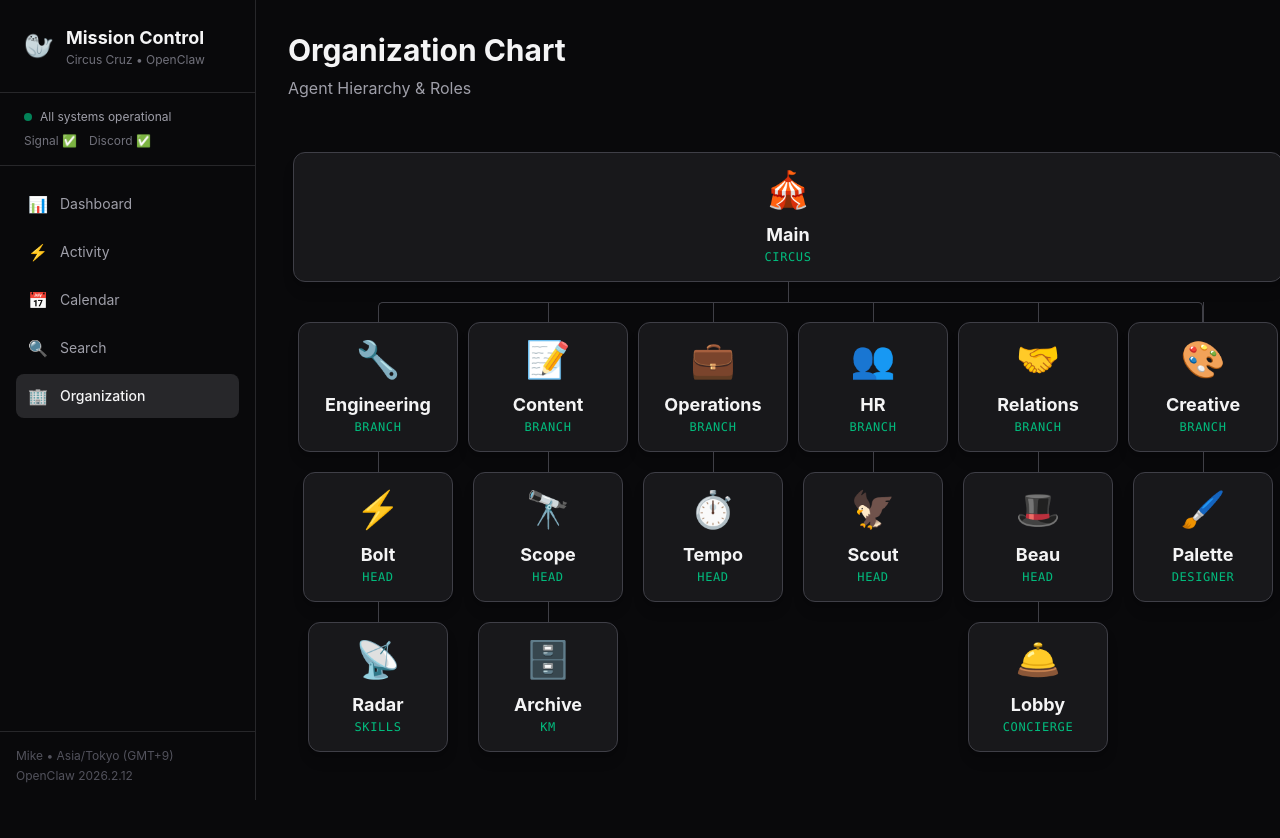
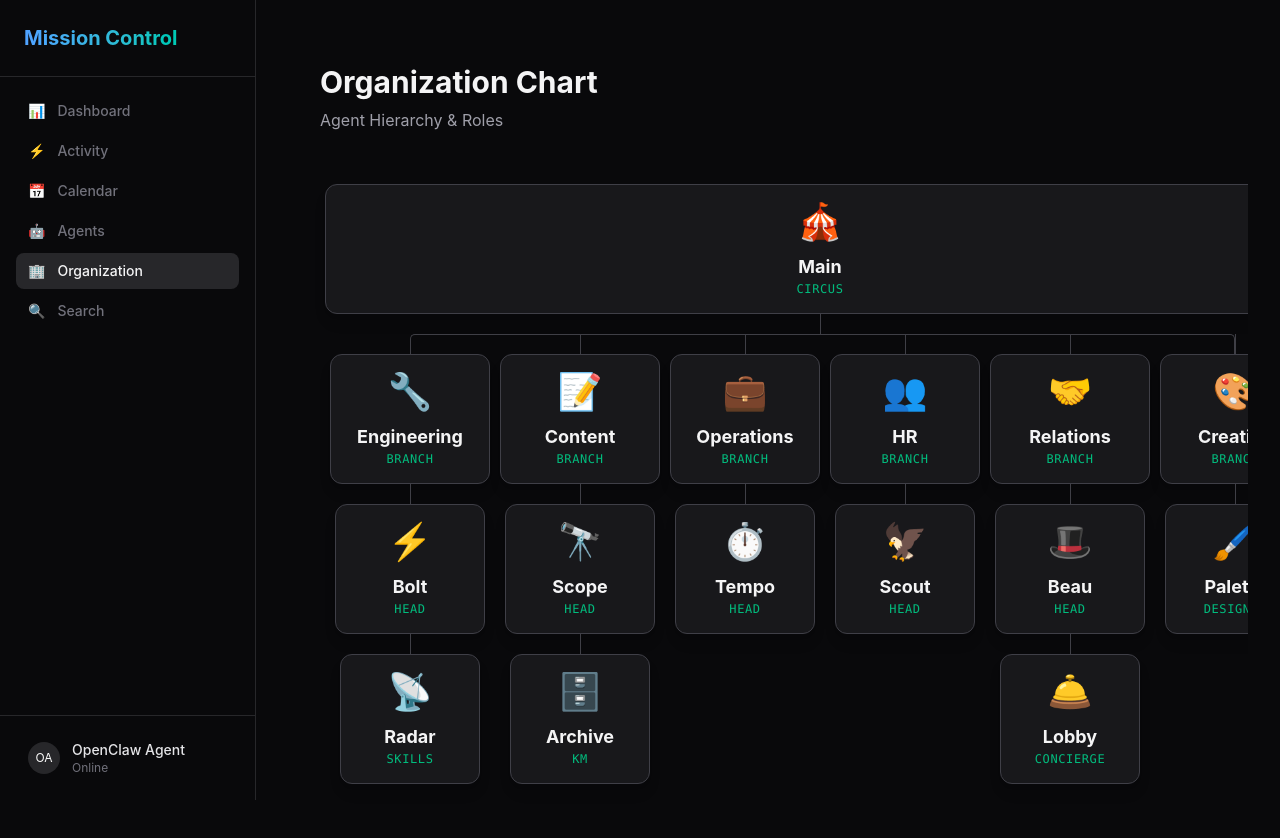
Before and after one commit to Anguijm/mission-control, a Next.js app: page /org in a window 1280 px wide. Shown: the top 838 px of the page. Before the commit the page ends 800 px from the top, so only its background shows below. Built offline with nearby package versions, Linux system fonts and the light colour scheme; no server answers.

Commit message:
feat(ui): add Sidebar and initial Dashboard tests

```diff
--- a/app/layout.tsx
+++ b/app/layout.tsx
@@ -1,29 +1,21 @@
-import type { Metadata } from "next";
 import "./globals.css";
-import { ConvexClientProvider } from "@/components/ConvexClientProvider";
 import { Sidebar } from "@/components/Sidebar";
 
-export const metadata: Metadata = {
-  title: "Mission Control 🦭",
-  description: "OpenClaw Operations Dashboard",
+export const metadata = {
+  title: "Mission Control",
+  description: "Internal dashboard for OpenClaw agents",
 };
 
 export default function RootLayout({
   children,
-}: Readonly<{
+}: {
   children: React.ReactNode;
-}>) {
+}) {
   return (
     <html lang="en" className="dark">
-      <body className="bg-zinc-950 text-zinc-100 antialiased">
-        <ConvexClientProvider>
-          <div className="flex h-screen">
-            <Sidebar />
-            <main className="flex-1 overflow-auto">
-              {children}
-            </main>
-          </div>
-        </ConvexClientProvider>
+      <body className="bg-zinc-950 text-zinc-100 flex min-h-screen">
+        <Sidebar />
+        <main className="flex-1 ml-64 p-8 overflow-y-auto">{children}</main>
       </body>
     </html>
   );
--- a/components/Sidebar.tsx
+++ b/components/Sidebar.tsx
@@ -1,72 +1,57 @@
-"use client";
-
 import Link from "next/link";
 import { usePathname } from "next/navigation";
 
-const nav = [
+const navItems = [
   { href: "/", label: "Dashboard", icon: "📊" },
   { href: "/activity", label: "Activity", icon: "⚡" },
   { href: "/calendar", label: "Calendar", icon: "📅" },
+  { href: "/agents", label: "Agents", icon: "🤖" },
+  { href: "/org", label: "Organization", icon: "🏢" },
   { href: "/search", label: "Search", icon: "🔍" },
-  { href: "/org", label: "Organization", icon: "🏢" },
 ];
 
 export function Sidebar() {
   const pathname = usePathname();
 
   return (
-    <aside className="w-64 border-r border-zinc-800 bg-zinc-950 flex flex-col">
-      {/* Header */}
+    <div className="w-64 border-r border-zinc-800 h-screen bg-zinc-950 flex flex-col fixed left-0 top-0">
       <div className="p-6 border-b border-zinc-800">
-        <div className="flex items-center gap-3">
-          <span className="text-2xl">🦭</span>
-          <div>
-            <h1 className="text-lg font-bold text-zinc-100">Mission Control</h1>
-            <p className="text-xs text-zinc-500">Circus Cruz • OpenClaw</p>
-          </div>
-        </div>
+        <h1 className="text-xl font-bold bg-gradient-to-r from-blue-400 to-emerald-400 bg-clip-text text-transparent">
+          Mission Control
+        </h1>
       </div>
 
-      {/* Status */}
-      <div className="px-6 py-4 border-b border-zinc-800">
-        <div className="flex items-center gap-2 text-xs text-zinc-400">
-          <span className="w-2 h-2 rounded-full bg-emerald-500 animate-pulse-dot"></span>
-          <span>All systems operational</span>
-        </div>
-        <div className="mt-2 flex gap-3 text-xs text-zinc-500">
-          <span>Signal ✅</span>
-          <span>Discord ✅</span>
-        </div>
-      </div>
-
-      {/* Navigation */}
       <nav className="flex-1 p-4 space-y-1">
-        {nav.map((item) => {
-          const active = pathname === item.href;
+        {navItems.map((item) => {
+          const isActive = pathname === item.href;
           return (
             <Link
               key={item.href}
               href={item.href}
-              className={`flex items-center gap-3 px-3 py-2.5 rounded-lg text-sm transition-colors ${
-                active
-                  ? "bg-zinc-800 text-zinc-100 font-medium"
-                  : "text-zinc-400 hover:text-zinc-200 hover:bg-zinc-900"
+              className={`flex items-center gap-3 px-3 py-2 rounded-lg text-sm font-medium transition-colors ${
+                isActive
+                  ? "bg-zinc-800 text-zinc-100"
+                  : "text-zinc-500 hover:text-zinc-300 hover:bg-zinc-900"
               }`}
             >
-              <span className="text-base">{item.icon}</span>
-              <span>{item.label}</span>
+              <span>{item.icon}</span>
+              {item.label}
             </Link>
           );
         })}
       </nav>
 
-      {/* Footer */}
       <div className="p-4 border-t border-zinc-800">
-        <div className="text-xs text-zinc-600">
-          <p>Mike • Asia/Tokyo (GMT+9)</p>
-          <p className="mt-1">OpenClaw 2026.2.12</p>
+        <div className="flex items-center gap-3 px-3 py-2 rounded-lg hover:bg-zinc-900 transition-colors cursor-pointer">
+          <div className="w-8 h-8 rounded-full bg-zinc-800 flex items-center justify-center text-xs">
+            OA
+          </div>
+          <div>
+            <p className="text-sm font-medium text-zinc-200">OpenClaw Agent</p>
+            <p className="text-xs text-zinc-500">Online</p>
+          </div>
         </div>
       </div>
-    </aside>
+    </div>
   );
 }
```
Also changed, not shown: .watch-dog-state.json, 1 other file (tests, documents, lock files or other folders).
